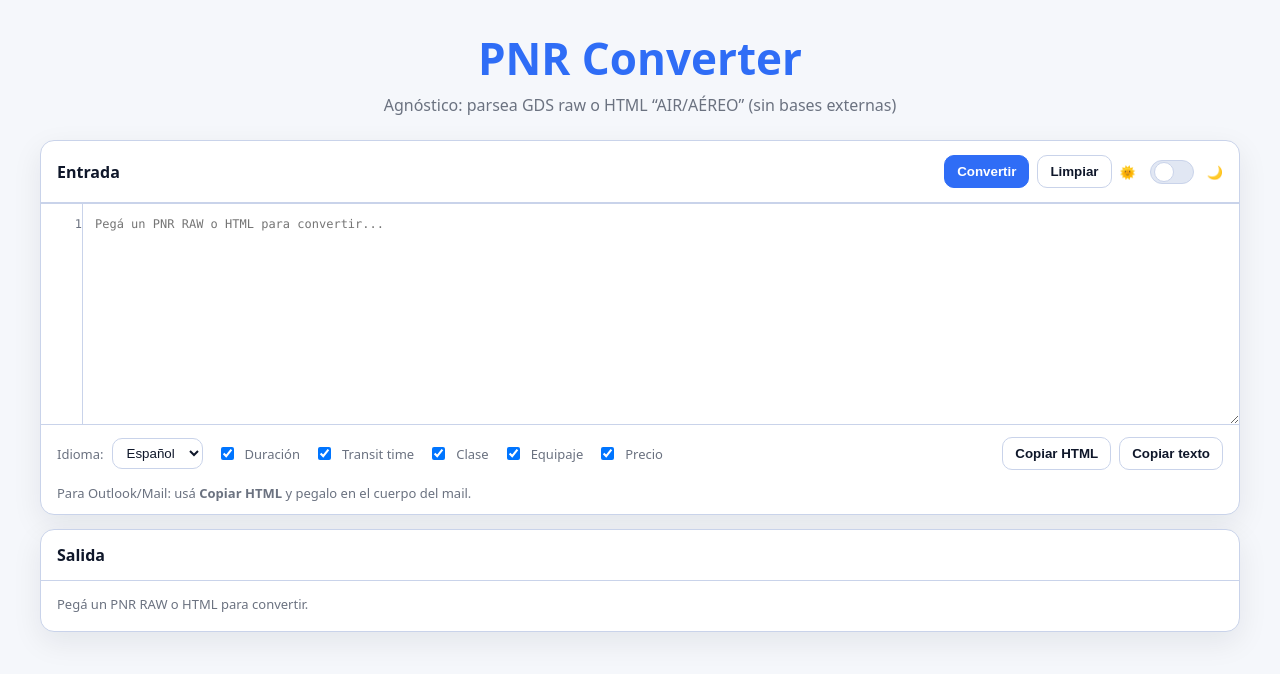
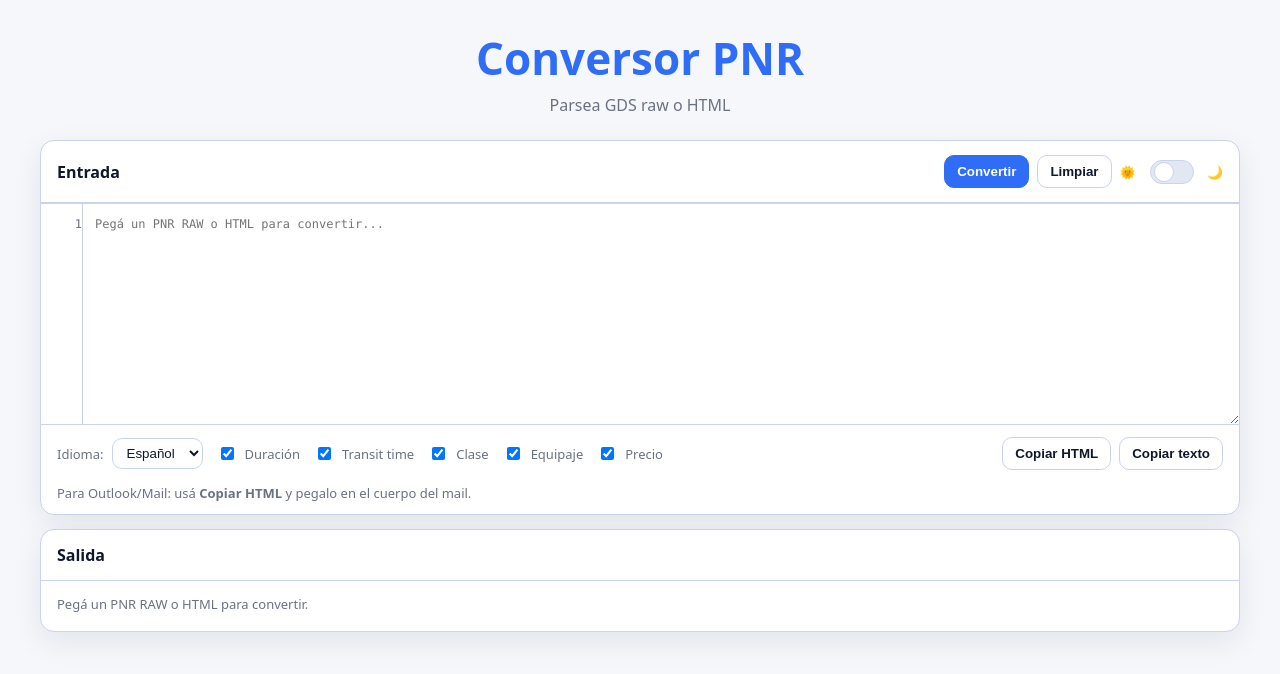
Before and after one commit to toty88/pnr-converter, a website built with Vite: page index.html in a window 1280 px wide. Built offline with nearby package versions, Linux system fonts and the light colour scheme.

Commit message:
h1 changed

```diff
--- a/index.html
+++ b/index.html
@@ -4,14 +4,12 @@
   <head>
     <meta charset="UTF-8" />
     <meta name="viewport" content="width=device-width, initial-scale=1.0" />
-    <title>PNR Converter</title>
+    <title>Conversor PNR</title>
   </head>
   <body>
     <div class="wrap">
-      <h1>PNR Converter</h1>
-      <div class="sub">
-        Agnóstico: parsea GDS raw o HTML “AIR/AÉREO” (sin bases externas)
-      </div>
+      <h1>Conversor PNR</h1>
+      <div class="sub">Parsea GDS raw o HTML</div>
 
       <div class="grid">
         <section class="card">
```
